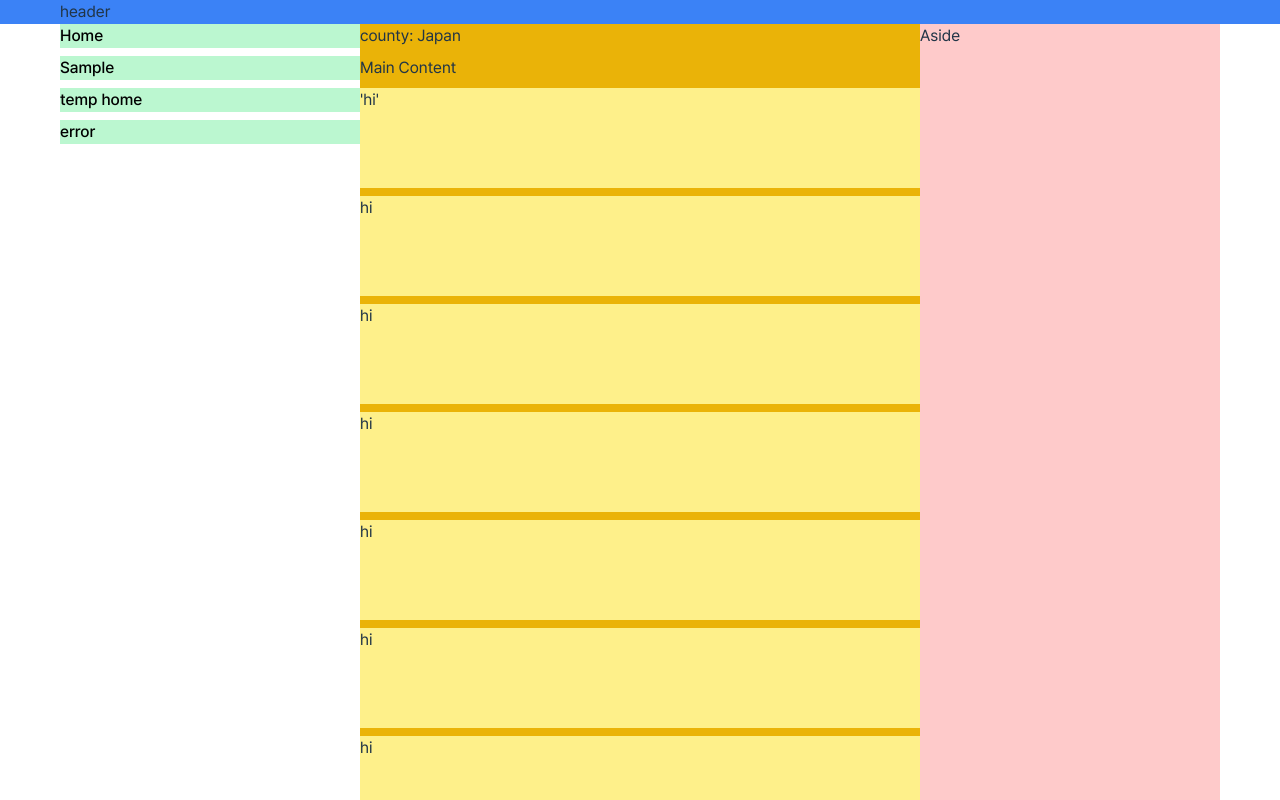
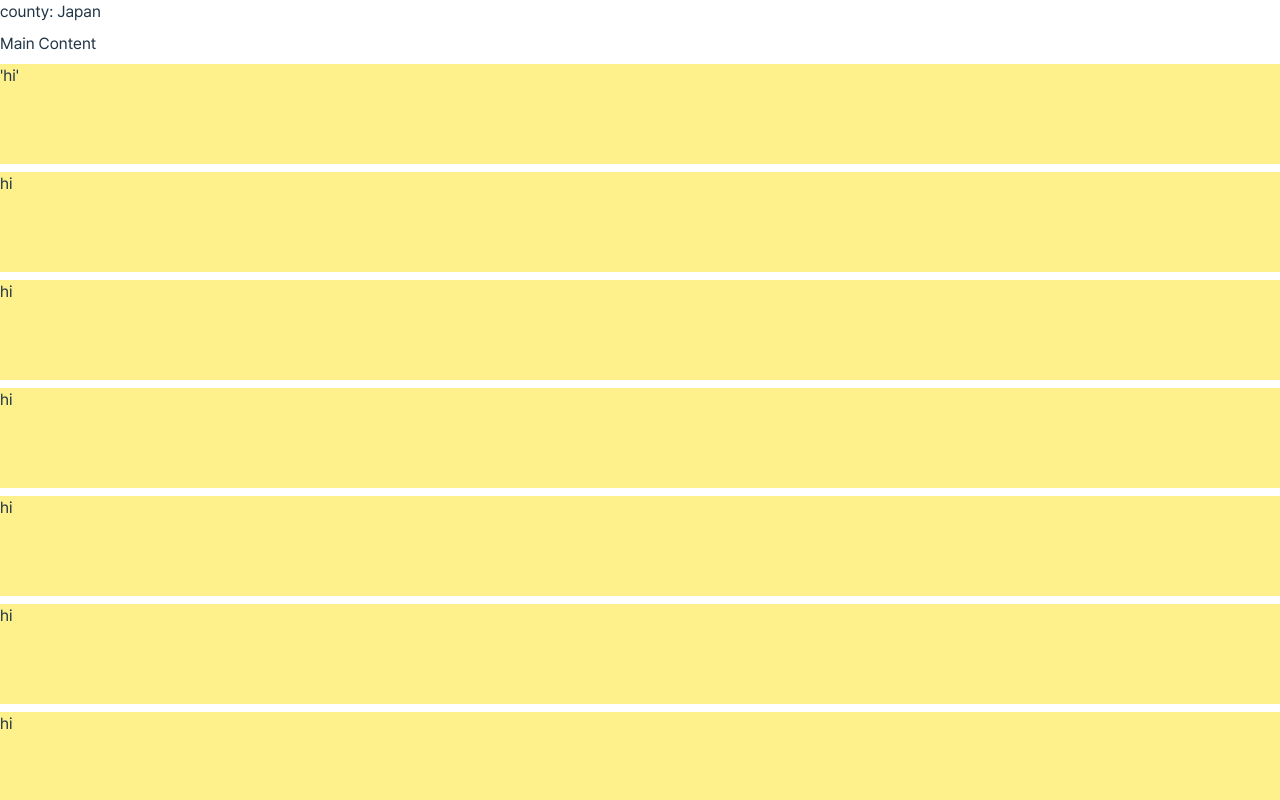
Before and after one commit to jihun-web-study/sulmun, a React (Vite) app: page / in a window 1280 px wide. Shown: the top 800 px of the page. Built offline with nearby package versions, Linux system fonts and the light colour scheme.

Commit message:
fix: 루트 레이아웃을 라우트에 적용하느 Outlet으로 변경

```diff
--- a/src/App.tsx
+++ b/src/App.tsx
@@ -1,22 +1,10 @@
 import { BrowserRouter } from "react-router-dom";
 import Router from "./router/router";
-import FlexLayout from "@/components/layout/flexLayout/FlexLayout";
-import GridLayout from "@/components/layout/gridLayout/GridLayout";
-
-//import "./test.css";
 
 const App = (): JSX.Element => {
   return (
     <BrowserRouter>
-      {/* <FlexLayout>
-        <Router />
-      </FlexLayout> */}
-
-      {/*  */}
-
-      <GridLayout>
-        <Router />
-      </GridLayout>
+      <Router />
     </BrowserRouter>
   );
 };
--- a/src/components/layout/gridLayout/GridLayout.tsx
+++ b/src/components/layout/gridLayout/GridLayout.tsx
@@ -1,19 +1,16 @@
 import HeaderGrid from "@/components/layout/gridLayout/HeaderGrid";
 import NavGrid from "@/components/layout/gridLayout/NavGrid";
 import AsideGrid from "@/components/layout/gridLayout/AsideGrid";
+import { Outlet } from "react-router-dom";
 
-type GridLayoutProps = {
-  children: React.ReactNode;
-};
-
-const GridLayout = ({ children }: GridLayoutProps) => {
+const GridLayout = () => {
   return (
     // grid-cols-[minmax(7fr, 420px)_15fr_7fr]
     <div className="grid grid-cols-[1fr_3fr_1fr] xl:grid-cols-[360px_3fr_360px] grid-rows-[auto_1fr] w-screen h-screen overflow-hidden">
       <HeaderGrid />
       <NavGrid />
       <main className="bg-yellow-500 lg:pl-0 w-full h-full flex flex-col w-full justify-self-center overflow-y-auto scrollbar-hide children-shrink-0">
-        {children}
+        <Outlet />
       </main>
       <AsideGrid />
     </div>
```
